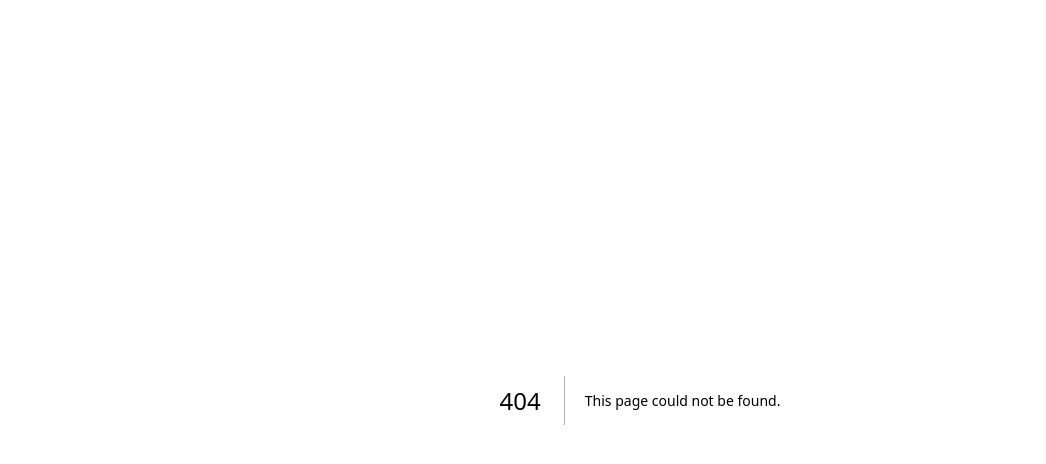
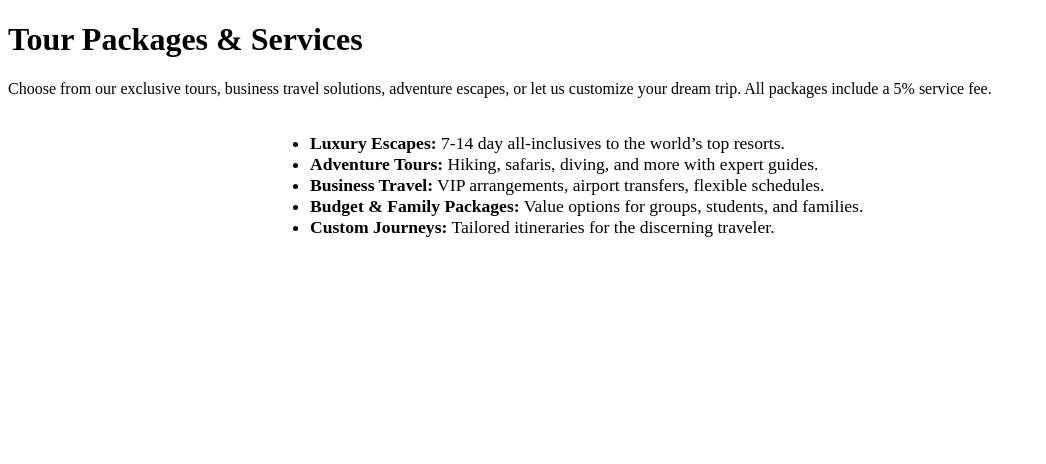
Before and after one commit to ogmjbrands/Vision-to-the-world, a Next.js app: page /packages in a window 1280 px wide. Before the commit this address had no page. Shown: the top 464 px of the page, without its empty margins (0-1046 px from the left). Built offline with nearby package versions, Linux system fonts and the light colour scheme.

Commit message:
Create packages.tsx

```diff
--- /dev/null
+++ b/pages/packages.tsx
@@ -0,0 +1,19 @@
+export default function Packages() {
+  return (
+    <main>
+      <h1>Tour Packages & Services</h1>
+      <p>
+        Choose from our exclusive tours, business travel solutions, adventure escapes, or let us customize your dream trip.
+        All packages include a 5% service fee.
+      </p>
+      {/* TODO: Replace below with dynamic/API-powered packages, filtering, and booking options */}
+      <ul style={{ maxWidth: 700, margin: "2em auto", fontSize: "1.1rem" }}>
+        <li><b>Luxury Escapes:</b> 7-14 day all-inclusives to the world’s top resorts.</li>
+        <li><b>Adventure Tours:</b> Hiking, safaris, diving, and more with expert guides.</li>
+        <li><b>Business Travel:</b> VIP arrangements, airport transfers, flexible schedules.</li>
+        <li><b>Budget & Family Packages:</b> Value options for groups, students, and families.</li>
+        <li><b>Custom Journeys:</b> Tailored itineraries for the discerning traveler.</li>
+      </ul>
+    </main>
+  );
+}
```
